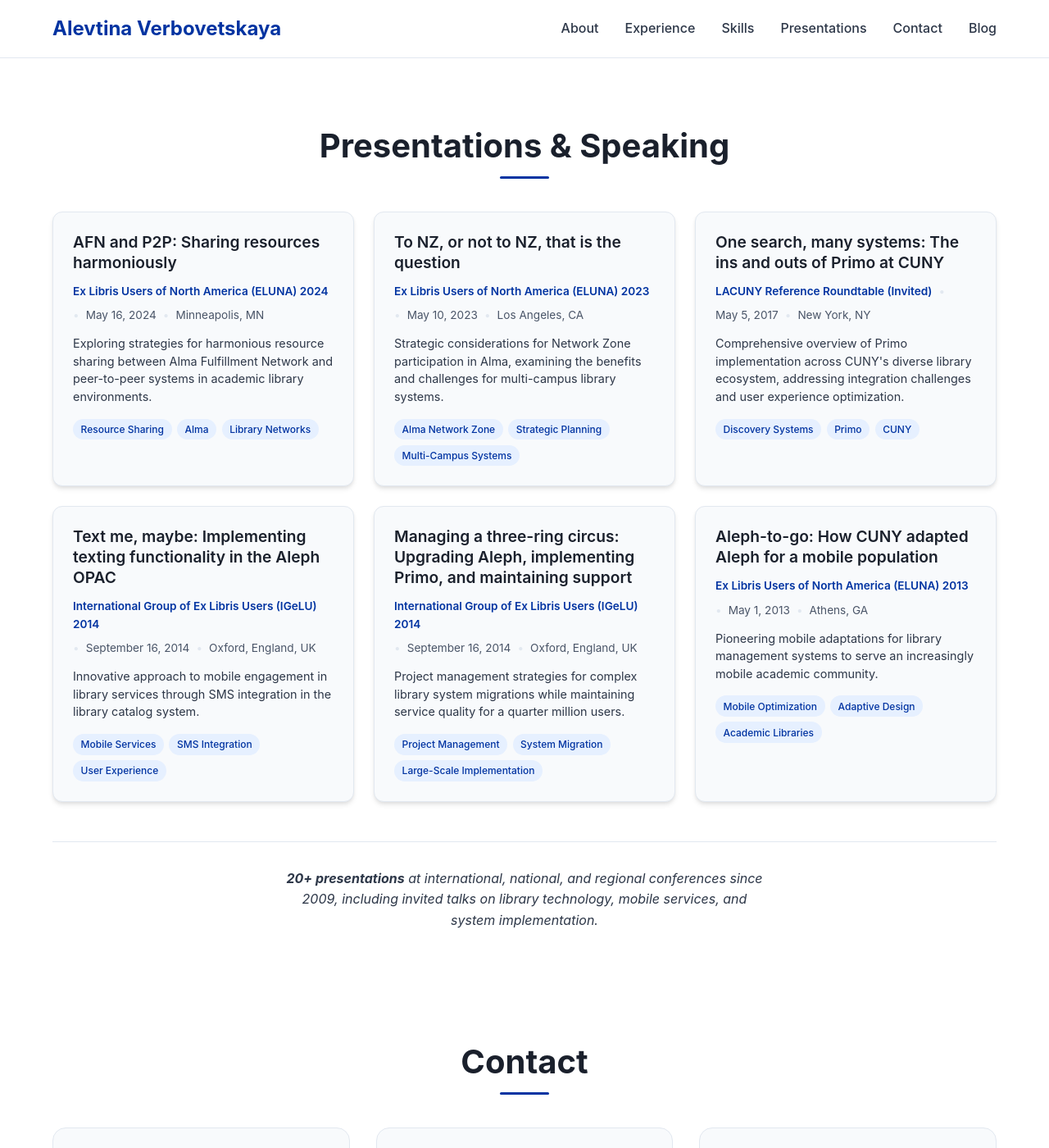
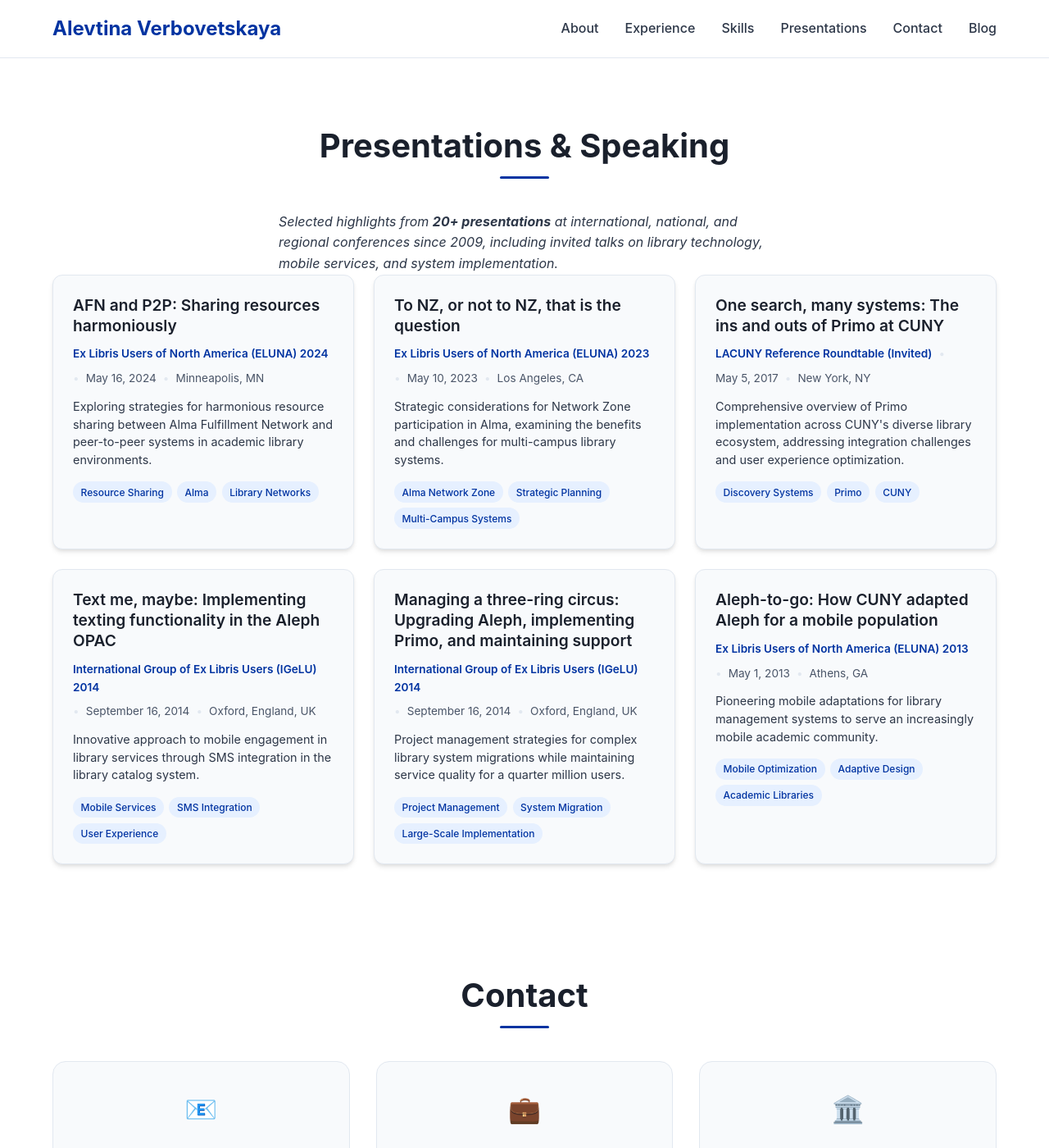
Before and after one commit to alevtina/alevtina.github.io, a Jekyll site: the page built from index.md, in a window 1280 px wide and 1400 px high, scrolled down 2267 px. Shown: the whole window at 82% size. Built offline with Jekyll 4.4.1, drawn with Linux system fonts in a browser that asks for light colours; some web fonts are replaced.

Commit message:
Update index.md

```diff
--- a/index.md
+++ b/index.md
@@ -81,6 +81,14 @@
 
 <section id="presentations" class="section" aria-labelledby="presentations-title">
     <h2 class="section-title" id="presentations-title">Presentations & Speaking</h2>
+
+    <div class="presentations-header">
+        <p class="presentations-note">
+            Selected highlights from <strong>20+ presentations</strong> at international, national, and regional conferences since 2009,
+            including invited talks on library technology, mobile services, and system implementation.
+        </p>
+    </div>
+
     <div class="presentations-grid">
         <div class="presentation-card">
             <h3 class="presentation-title">AFN and P2P: Sharing resources harmoniously</h3>
@@ -196,13 +204,6 @@
             </div>
         </div>
     </div>
-
-    <div class="presentations-footer">
-        <p class="presentations-note">
-            <strong>20+ presentations</strong> at international, national, and regional conferences since 2009,
-            including invited talks on library technology, mobile services, and system implementation.
-        </p>
-    </div>
 </section>
 
 <section id="contact" class="section" aria-labelledby="contact-title">
```
